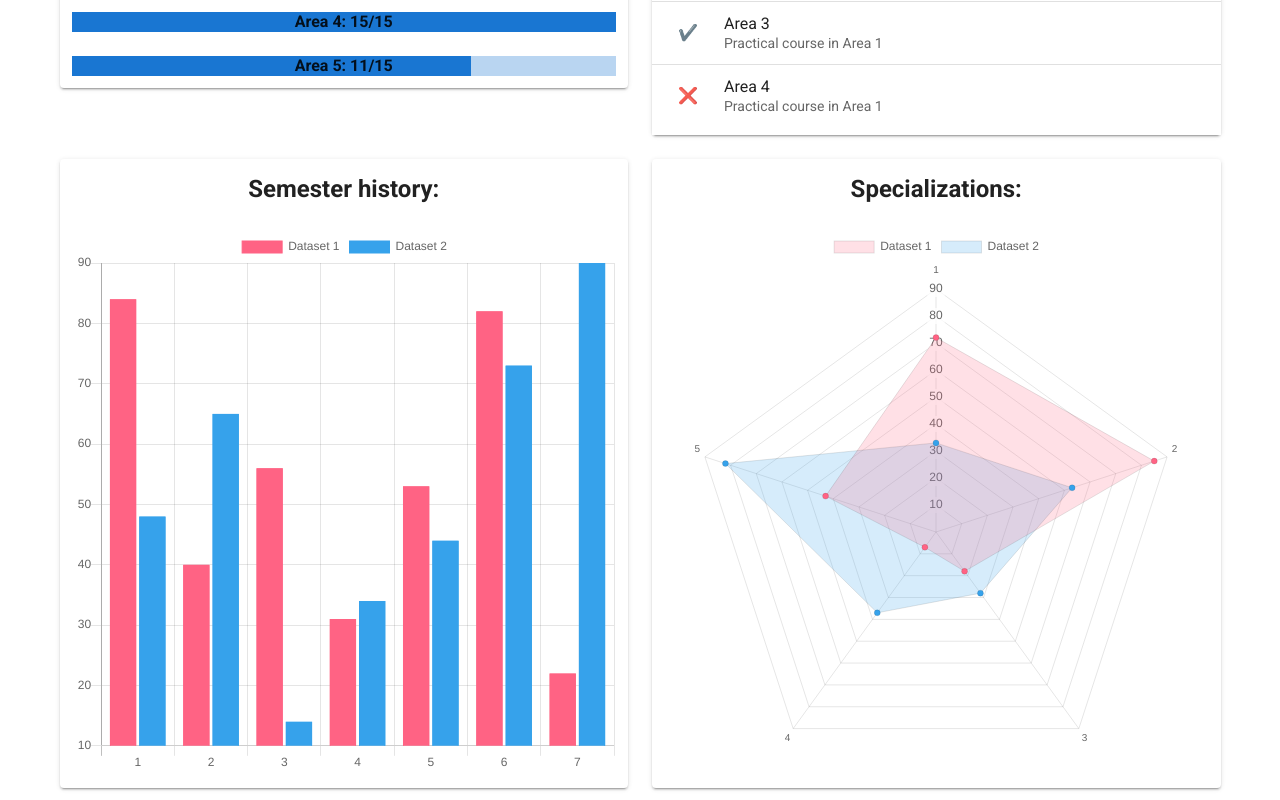
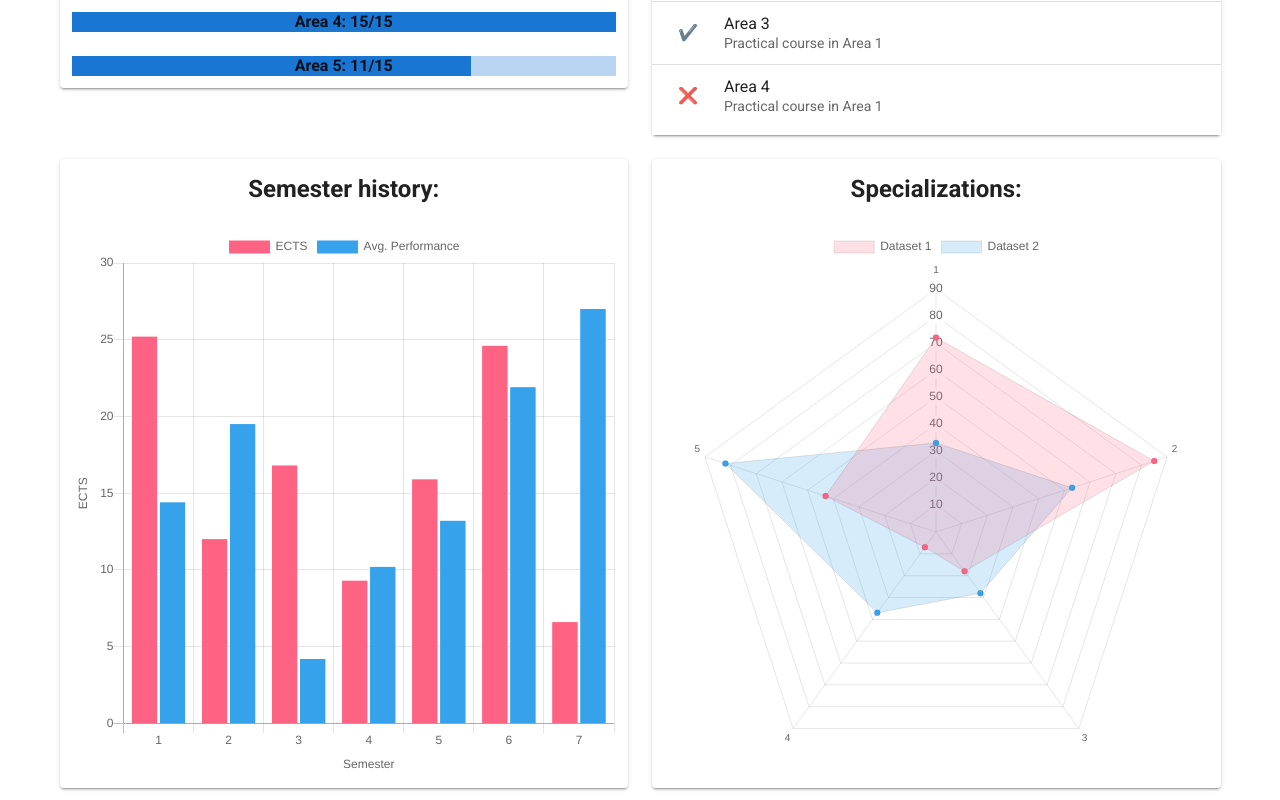
Before and after one commit to Elucidateqt/vue-dashboard-boilerplate, a Vue app: page / in a window 1280 px wide. Shown: the part 476-1276 px from the top of the page. Built offline with nearby package versions, Linux system fonts and the light colour scheme.

Commit message:
semester-bar-chart

```diff
--- a/src/components/Dashboard.vue
+++ b/src/components/Dashboard.vue
@@ -124,7 +124,7 @@
             </v-row>
             <v-row>
               <v-col cols="12">
-                <bar-chart :chart-data="dummyData.barChart.data"></bar-chart>
+                <bar-chart :chart-data="dummyData.barChart.data" :options="dummyData.barChart.options"></bar-chart>
               </v-col>
             </v-row>
           </v-container>
@@ -157,7 +157,6 @@ import colors from '../lib/constants/colors';
   export default {
     name: 'Dashboard',
     components: {BarChart, RadarChart},
-
     data: () => ({
       dummyData: {
         overallECTS: Math.floor(Math.random() * 150) + 1,
@@ -225,10 +224,30 @@ import colors from '../lib/constants/colors';
             scales: {
               yAxes: [
                 {
+                  type: 'linear', // only linear but allow scale type registration. This allows extensions to exist solely for log scale for instance
+                  display: true,
+                  position: 'left',
+                  id: 'y-axis-1',
+                  scaleLabel: {
+                    labelString: "ECTS",
+                    display: true
+                  },
                   ticks: {
                     beginAtZero: true
                   }
-                }
+                },
+              ],
+              xAxes: [
+                {
+                  display: true,
+                  scaleLabel: {
+                    labelString: "Semester",
+                    display: true
+                  },
+                  ticks: {
+                    beginAtZero: true
+                  }
+                },
               ]
             }
           }
@@ -237,15 +256,6 @@ import colors from '../lib/constants/colors';
           data: {},
           options: {
             responsive: true,
-            scales: {
-              yAxes: [
-                {
-                  ticks: {
-                    beginAtZero: true
-                  }
-                }
-              ]
-            }
           }
         },
         doughnutChart: {
@@ -270,38 +280,40 @@ import colors from '../lib/constants/colors';
     },
     mounted () {
       this.fillData()
+      console.log(this.getRandomScalingFactor())
     },
     methods: {
       fillData () {
       this.dummyData.barChart.data = {
 			labels: ['1', '2', '3', '4', '5', '6', '7'],
 			datasets: [{
-				label: 'Dataset 1',
+        label: 'ECTS',
+        yAxisID: 'y-axis-1',
 				backgroundColor: colors.red,
 				borderColor: colors.red,
 				borderWidth: 1,
 				data: [
-					this.getRandomScalingFactor(),
-					this.getRandomScalingFactor(),
-					this.getRandomScalingFactor(),
-					this.getRandomScalingFactor(),
-					this.getRandomScalingFactor(),
-					this.getRandomScalingFactor(),
-					this.getRandomScalingFactor()
+					this.getRandomScalingFactor() *0.3,
+					this.getRandomScalingFactor()*0.3,
+					this.getRandomScalingFactor()*0.3,
+					this.getRandomScalingFactor()*0.3,
+					this.getRandomScalingFactor()*0.3,
+					this.getRandomScalingFactor()*0.3,
+					this.getRandomScalingFactor()*0.3
 				]
 			}, {
-				label: 'Dataset 2',
+        label: 'Avg. Performance',
 				backgroundColor: colors.blue,
 				borderColor: colors.blue,
 				borderWidth: 1,
 				data: [
-					this.getRandomScalingFactor(),
-					this.getRandomScalingFactor(),
-					this.getRandomScalingFactor(),
-					this.getRandomScalingFactor(),
-					this.getRandomScalingFactor(),
-					this.getRandomScalingFactor(),
-					this.getRandomScalingFactor(),
+					this.getRandomScalingFactor()*0.3,
+					this.getRandomScalingFactor()*0.3,
+					this.getRandomScalingFactor()*0.3,
+					this.getRandomScalingFactor()*0.3,
+					this.getRandomScalingFactor()*0.3,
+					this.getRandomScalingFactor()*0.3,
+					this.getRandomScalingFactor()*0.3,
 				]
 			}]
       };
```
